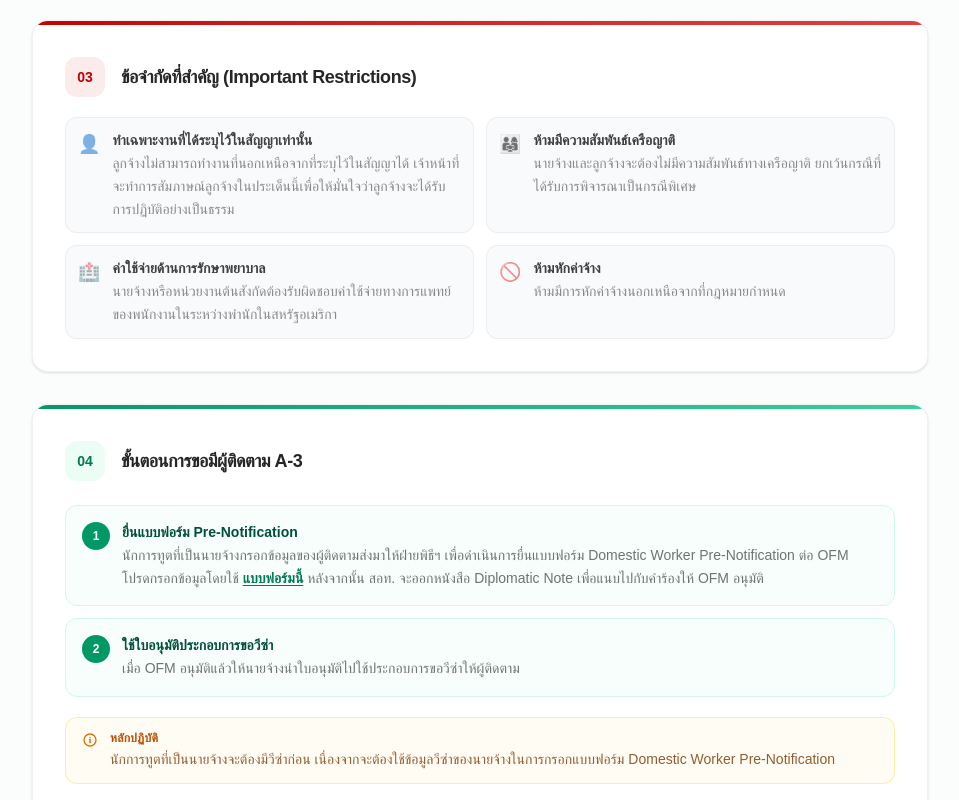
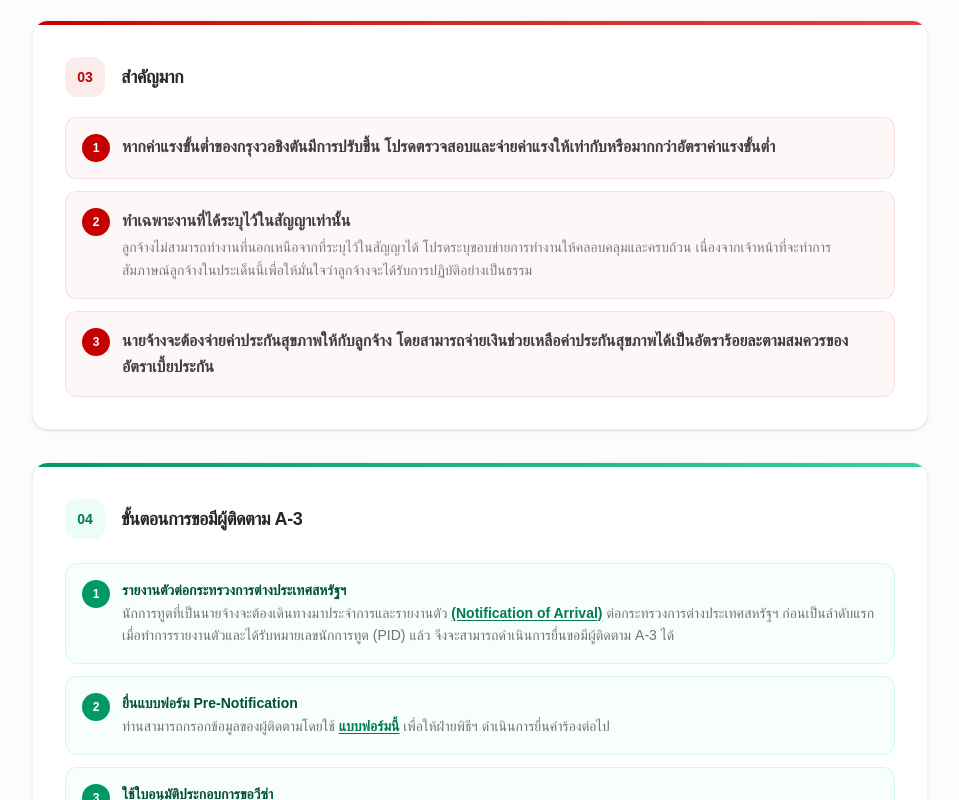
Before and after one commit to PollyYP/Emb_Protocol_Portal, a Next.js app: page /arrival/domestic-worker in a window 1280 px wide. Shown: the part 2360-3160 px from the top of the page, without its empty margins (160-1119 px from the left). Built offline with nearby package versions, Linux system fonts and the light colour scheme; a web font is replaced by a local one.

Commit message:
update domestic worker content

```diff
--- a/app/arrival/domestic-worker/page.tsx
+++ b/app/arrival/domestic-worker/page.tsx
@@ -1,6 +1,7 @@
 "use client";
 
 import { motion, useInView } from "framer-motion";
+import Link from "next/link";
 import { useRef } from "react";
 
 /* ─── Fade-in wrapper ─── */
@@ -240,7 +241,7 @@ export default function DomesticWorkerPage() {
               </div>
             </FadeIn>
 
-            {/* Section 03 – Important Restrictions */}
+            {/* Section 03 – Very Important */}
             <FadeIn>
               <div className="overflow-hidden rounded-2xl border border-black/5 bg-white shadow-sm">
                 <div className="h-1 w-full bg-linear-to-r from-[#c40000] to-[#e04040]" />
@@ -250,45 +251,43 @@ export default function DomesticWorkerPage() {
                       03
                     </div>
                     <h3 className="text-base lg:text-lg font-bold tracking-tight text-black/85">
-                      ข้อจำกัดที่สำคัญ (Important Restrictions)
+                      สำคัญมาก
                     </h3>
                   </div>
-                  <div className="mt-5 space-y-4 text-[15px] leading-relaxed text-black/55">
-                    <div className="grid grid-cols-1 sm:grid-cols-2 gap-3">
+                  <div className="mt-5 space-y-3">
                     {[
                       {
-                          icon: "👤",
-                          title: "ทำเฉพาะงานที่ได้ระบุไว้ในสัญญาเท่านั้น",
-                          detail: "ลูกจ้างไม่สามารถทำงานที่นอกเหนือจากที่ระบุไว้ในสัญญาได้ เจ้าหน้าที่จะทำการสัมภาษณ์ลูกจ้างในประเด็นนี้เพื่อให้มั่นใจว่าลูกจ้างจะได้รับการปฏิบัติอย่างเป็นธรรม",
+                        num: "1",
+                        title:
+                          "หากค่าแรงขั้นต่ำของกรุงวอชิงตันมีการปรับขึ้น โปรดตรวจสอบและจ่ายค่าแรงให้เท่ากับหรือมากกว่าอัตราค่าแรงขั้นต่ำ",
                       },
                       {
-                          icon: "👨‍👩‍👧",
-                          title: "ห้ามมีความสัมพันธ์เครือญาติ",
-                          detail: "นายจ้างและลูกจ้างจะต้องไม่มีความสัมพันธ์ทางเครือญาติ ยกเว้นกรณีที่ได้รับการพิจารณาเป็นกรณีพิเศษ",
+                        num: "2",
+                        title: "ทำเฉพาะงานที่ได้ระบุไว้ในสัญญาเท่านั้น",
+                        detail:
+                          "ลูกจ้างไม่สามารถทำงานที่นอกเหนือจากที่ระบุไว้ในสัญญาได้ โปรดระบุขอบข่ายการทำงานให้คลอบคลุมและครบถ้วน เนื่องจากเจ้าหน้าที่จะทำการสัมภาษณ์ลูกจ้างในประเด็นนี้เพื่อให้มั่นใจว่าลูกจ้างจะได้รับการปฏิบัติอย่างเป็นธรรม",
                       },
                       {
-                          icon: "🏥",
-                          title: "ค่าใช้จ่ายด้านการรักษาพยาบาล",
-                          detail: "นายจ้างหรือหน่วยงานต้นสังกัดต้องรับผิดชอบค่าใช้จ่ายทางการแพทย์ของพนักงานในระหว่างพำนักในสหรัฐอเมริกา",
-                        },
-                        {
-                          icon: "🚫",
-                          title: "ห้ามหักค่าจ้าง",
-                          detail: "ห้ามมีการหักค่าจ้างนอกเหนือจากที่กฎหมายกำหนด",
+                        num: "3",
+                        title:
+                          "นายจ้างจะต้องจ่ายค่าประกันสุขภาพให้กับลูกจ้าง โดยสามารถจ่ายเงินช่วยเหลือค่าประกันสุขภาพได้เป็นอัตราร้อยละตามสมควรของอัตราเบี้ยประกัน",
                       },
                     ].map((item) => (
                       <div
-                          key={item.title}
-                          className="flex gap-3 items-start p-3 rounded-xl bg-gray-50 border border-black/5"
+                        key={item.num}
+                        className="flex items-start gap-3 rounded-xl border border-[#c40000]/10 bg-[#c40000]/3 p-4"
                       >
-                          <span className="text-lg">{item.icon}</span>
+                        <div className="flex h-7 w-7 shrink-0 items-center justify-center rounded-full bg-[#c40000] text-xs font-bold text-white">
+                          {item.num}
+                        </div>
                         <div>
-                            <p className="text-sm font-semibold text-black/75">{item.title}</p>
-                            <p className="text-sm text-black/45 mt-0.5 leading-relaxed">{item.detail}</p>
+                          <p className="text-sm lg:text-base font-semibold leading-relaxed text-black/75">{item.title}</p>
+                          {item.detail && (
+                            <p className="mt-0.5 text-sm leading-relaxed text-black/50">{item.detail}</p>
+                          )}
                         </div>
                       </div>
                     ))}
-                    </div>
                   </div>
                 </div>
               </div>
@@ -312,28 +311,42 @@ export default function DomesticWorkerPage() {
                     {[
                       {
                         num: "1",
+                        title: "รายงานตัวต่อกระทรวงการต่างประเทศสหรัฐฯ",
+                        detail: (
+                          <>
+                            นักการทูตที่เป็นนายจ้างจะต้องเดินทางมาประจำการและรายงานตัว{" "}
+                            <Link
+                              href="/noa"
+                              className="font-semibold text-emerald-700 underline underline-offset-2 hover:text-emerald-900"
+                            >
+                              (Notification of Arrival)
+                            </Link>{" "}
+                            ต่อกระทรวงการต่างประเทศสหรัฐฯ ก่อนเป็นลำดับแรก
+                            เมื่อทำการรายงานตัวและได้รับหมายเลขนักการทูต (PID) แล้ว
+                            จึงจะสามารถดำเนินการยื่นขอมีผู้ติดตาม A-3 ได้
+                          </>
+                        ),
+                      },
+                      {
+                        num: "2",
                         title: "ยื่นแบบฟอร์ม Pre-Notification",
                         detail: (
                           <>
-                            <p>
-                              นักการทูตที่เป็นนายจ้างกรอกข้อมูลของผู้ติดตามส่งมาให้ฝ่ายพิธีฯ
-                              เพื่อดำเนินการยื่นแบบฟอร์ม Domestic Worker Pre-Notification ต่อ OFM โปรดกรอกข้อมูลโดยใช้ {" "}
-                              <span>
+                            ท่านสามารถกรอกข้อมูลของผู้ติดตามโดยใช้{" "}
                             <a
                               href="https://www.cognitoforms.com/RoyalThaiEmbassy1/_pre-noa-applicant-info"
                               className="font-semibold text-emerald-700 underline underline-offset-2 hover:text-emerald-900"
                             >
                               แบบฟอร์มนี้
-                                </a>
-                              </span> {" "} หลังจากนั้น สอท. จะออกหนังสือ Diplomatic Note เพื่อแนบไปกับคำร้องให้ OFM อนุมัติ
-                            </p>
+                            </a>{" "}
+                            เพื่อให้ฝ่ายพิธีฯ ดำเนินการยื่นคำร้องต่อไป
                           </>
                         ),
                       },
                       {
-                        num: "2",
+                        num: "3",
                         title: "ใช้ใบอนุมัติประกอบการขอวีซ่า",
-                        detail: "เมื่อ OFM อนุมัติแล้วให้นายจ้างนำใบอนุมัติไปใช้ประกอบการขอวีซ่าให้ผู้ติดตาม",
+                        detail: "เมื่อ OFM อนุมัติคำร้องแล้ว นายจ้างสามารถนำใบอนุมัติไปใช้ประกอบการขอวีซ่าให้ผู้ติดตามได้",
                       },
                     ].map((item) => (
                       <div key={item.num} className="flex items-start gap-3 rounded-xl border border-emerald-100 bg-emerald-50/40 p-4">
@@ -346,20 +359,6 @@ export default function DomesticWorkerPage() {
                         </div>
                       </div>
                     ))}
-                  </div>
-
-                  {/* หลักปฏิบัติ note */}
-                  <div className="mt-5 flex items-start gap-3 rounded-xl border border-amber-200/70 bg-amber-50/60 px-4 py-3">
-                    <svg className="mt-0.5 h-4 w-4 shrink-0 text-amber-600" fill="none" viewBox="0 0 24 24" stroke="currentColor" strokeWidth="2">
-                      <path strokeLinecap="round" strokeLinejoin="round" d="M11.25 11.25l.041-.02a.75.75 0 011.063.852l-.708 2.836a.75.75 0 001.063.853l.041-.021M21 12a9 9 0 11-18 0 9 9 0 0118 0zm-9-3.75h.008v.008H12V8.25z" />
-                    </svg>
-                    <div>
-                      <p className="text-xs font-bold uppercase tracking-wide text-amber-700 mb-0.5">หลักปฏิบัติ</p>
-                      <p className="text-xs lg:text-sm leading-relaxed text-amber-900/80">
-                        นักการทูตที่เป็นนายจ้างจะต้องมีวีซ่าก่อน เนื่องจากจะต้องใช้ข้อมูลวีซ่าของนายจ้างในการกรอกแบบฟอร์ม
-                        Domestic Worker Pre-Notification
-                      </p>
-                    </div>
                   </div>
                 </div>
               </div>
```
Lines whose indentation alone changed are shown as unchanged.
